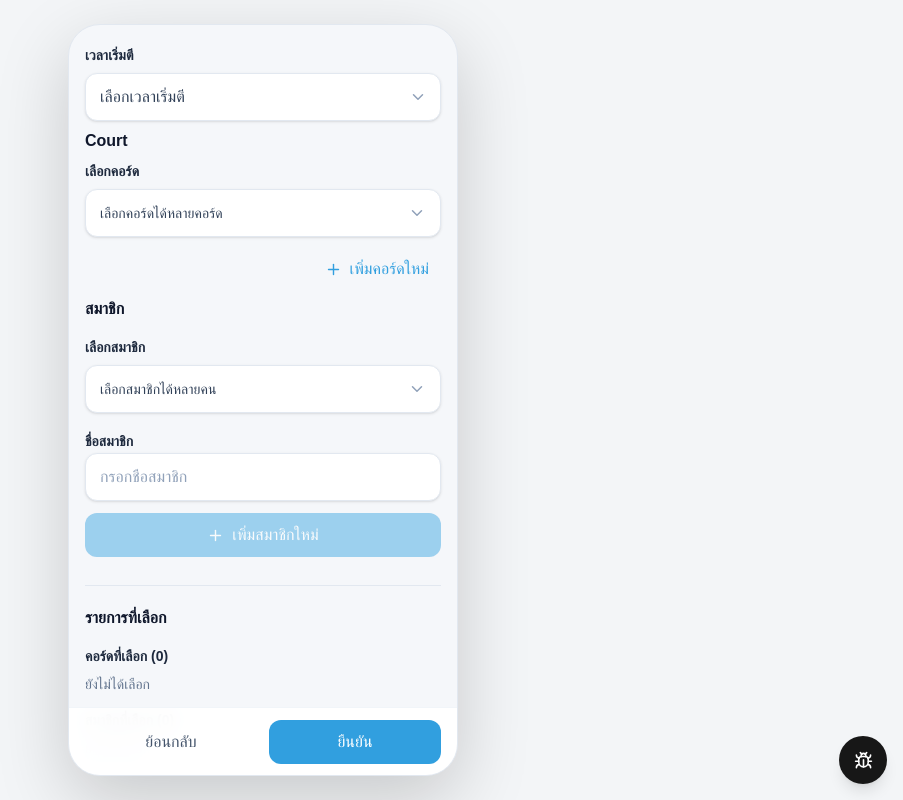
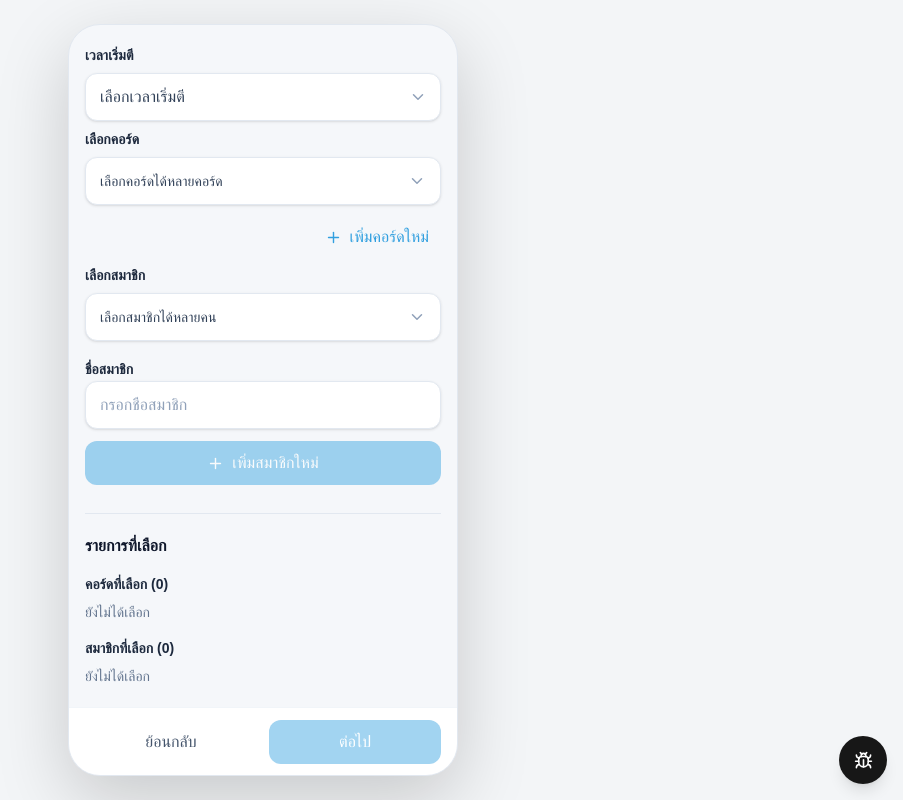
Before and after one commit to atip-mecode/btm, a Next.js app: page /new in a window 1280 px wide. Shown: the whole page, without its empty margins (377-1280 px from the left). Built offline with nearby package versions, Linux system fonts and the light colour scheme.

Commit message:
Add court preparation step

```diff
--- a/src/app/new/page.tsx
+++ b/src/app/new/page.tsx
@@ -1,14 +1,20 @@
 import { CleanLayout } from "@/components/layout/CleanLayout";
-import { BottomActionNavigation } from "@/components/layout/BottomActionNavigation";
 import { NewFlow } from "@/features/courts/components/NewFlow";
+import { parseStartHour } from "@/features/courts/utils/courtSchedule";
 
-export default function NewPage() {
+type NewPageProps = {
+  searchParams: Promise<Record<string, string | string[] | undefined>>;
+};
+
+export default async function NewPage({ searchParams }: NewPageProps) {
+  const params = await searchParams;
+  const parsedStartHour = parseStartHour(params.start);
+  const initialStartHour = parsedStartHour === null ? "" : String(parsedStartHour).padStart(2, "0");
+  const typeValue = typeof params.type === "string" && /^[12]$/.test(params.type) ? params.type : "1";
+
   return (
     <CleanLayout>
-      <main aria-label="สร้างรายการใหม่" className="min-h-0 flex-1 overflow-y-auto pb-[calc(84px+env(safe-area-inset-bottom))]">
-        <NewFlow />
-      </main>
-      <BottomActionNavigation />
+      <NewFlow initialStartHour={initialStartHour} matchType={typeValue} />
     </CleanLayout>
   );
 }
--- /dev/null
+++ b/src/app/prepare/page.tsx
@@ -0,0 +1,28 @@
+import { CleanLayout } from "@/components/layout/CleanLayout";
+import { PrepareCourtsFlow } from "@/features/courts/components/PrepareCourtsFlow";
+import { parseStartHour } from "@/features/courts/utils/courtSchedule";
+
+type PreparePageProps = {
+  searchParams: Promise<Record<string, string | string[] | undefined>>;
+};
+
+export default async function PreparePage({ searchParams }: PreparePageProps) {
+  const params = await searchParams;
+  const courtIdParam = params.courtId;
+  const selectedCourtIds = typeof courtIdParam === "string"
+    ? [courtIdParam]
+    : Array.isArray(courtIdParam)
+      ? courtIdParam
+      : [];
+  const typeValue = typeof params.type === "string" && /^[12]$/.test(params.type) ? params.type : "1";
+
+  return (
+    <CleanLayout>
+      <PrepareCourtsFlow
+        startHour={parseStartHour(params.start)}
+        selectedCourtIds={Array.from(new Set(selectedCourtIds.filter(Boolean)))}
+        matchType={typeValue}
+      />
+    </CleanLayout>
+  );
+}
--- a/src/components/layout/BottomActionNavigation.tsx
+++ b/src/components/layout/BottomActionNavigation.tsx
@@ -2,22 +2,33 @@
 
 import { useRouter } from "next/navigation";
 
-export function BottomActionNavigation() {
+type BottomActionNavigationProps = {
+  onNext?: () => void;
+  onBack?: () => void;
+  nextLabel?: string;
+  nextDisabled?: boolean;
+};
+
+export function BottomActionNavigation({ onNext, onBack, nextLabel = "ต่อไป", nextDisabled = false }: BottomActionNavigationProps) {
   const router = useRouter();
 
   return (
-    <nav aria-label="การทำรายการ" className="fixed inset-x-0 bottom-0 z-30 mx-auto flex h-[calc(68px+env(safe-area-inset-bottom))] w-full max-w-[430px] items-center justify-between gap-3 border-t border-slate-100 bg-white/95 px-4 pb-[env(safe-area-inset-bottom)] backdrop-blur-md sm:absolute sm:max-w-none">
+    <nav aria-label="การทำรายการ" className="fixed inset-x-0 bottom-0 z-30 mx-auto flex h-[calc(68px+env(safe-area-inset-bottom))] w-full max-w-[430px] items-center gap-3 border-t border-slate-100 bg-white/95 px-4 pb-[env(safe-area-inset-bottom)] backdrop-blur-md sm:absolute sm:max-w-none">
       <button
         type="button"
-        onClick={() => router.back()}
+        onClick={onBack ?? (() => router.back())}
         className="flex min-h-11 flex-1 items-center justify-center rounded-xl px-4 text-sm font-semibold text-slate-600 transition-colors hover:bg-slate-100 active:bg-slate-200"
       >ย้อนกลับ</button>
-      <button
-        type="button"
-        className="flex min-h-11 flex-1 items-center justify-center rounded-xl bg-primary px-4 text-sm font-semibold text-white transition-opacity hover:opacity-90 active:opacity-80"
-      >
-        ยืนยัน
-      </button>
+      {onNext ? (
+        <button
+          type="button"
+          onClick={onNext}
+          disabled={nextDisabled}
+          className="flex min-h-11 flex-1 items-center justify-center rounded-xl bg-primary px-4 text-sm font-semibold text-white transition-opacity hover:opacity-90 active:opacity-80 disabled:cursor-not-allowed disabled:opacity-45"
+        >
+          {nextLabel}
+        </button>
+      ) : null}
     </nav>
   );
 }
--- a/src/features/courts/components/CourtForm.tsx
+++ b/src/features/courts/components/CourtForm.tsx
@@ -52,7 +52,6 @@ export function CourtForm({ courts, selectedCourtIds, startHour, isLoading, erro
           <ChevronDown aria-hidden="true" size={18} className="pointer-events-none absolute right-3.5 top-1/2 -translate-y-1/2 text-slate-400" />
         </div>
       </div>
-      <h2 className="text-base font-semibold text-slate-900">Court</h2>
       <MultiSelectField
         id="court-select"
         label="เลือกคอร์ด"
--- a/src/features/courts/components/NewFlow.tsx
+++ b/src/features/courts/components/NewFlow.tsx
@@ -1,20 +1,38 @@
 "use client";
 
 import { useState } from "react";
+import { useRouter } from "next/navigation";
+import { BottomActionNavigation } from "@/components/layout/BottomActionNavigation";
 import { CourtForm } from "@/features/courts/components/CourtForm";
 import { useCourts } from "@/features/courts/hooks/useCourts";
 import { MemberForm } from "@/features/members/components/MemberForm";
 import { useMembers } from "@/features/members/hooks/useMembers";
 import { SelectedChips } from "@/components/forms/SelectedChips";
 
-export function NewFlow() {
-  const [startHour, setStartHour] = useState("");
+type NewFlowProps = {
+  initialStartHour: string;
+  matchType: string;
+};
+
+export function NewFlow({ initialStartHour, matchType }: NewFlowProps) {
+  const router = useRouter();
+  const [startHour, setStartHour] = useState(initialStartHour);
   const courtState = useCourts();
   const memberState = useMembers();
   const selectedCourts = courtState.courts.filter((court) => courtState.selectedCourtIds.includes(court.id));
   const selectedMembers = memberState.members.filter((member) => memberState.selectedMemberIds.includes(member.id));
 
+  function handleNext() {
+    if (!startHour || selectedCourts.length === 0) return;
+
+    const params = new URLSearchParams({ start: startHour, type: matchType });
+    selectedCourts.forEach((court) => params.append("courtId", court.id));
+    router.push(`/prepare?${params.toString()}`);
+  }
+
   return (
+    <>
+      <main aria-label="สร้างรายการใหม่" className="min-h-0 flex-1 overflow-y-auto pb-[calc(84px+env(safe-area-inset-bottom))]">
         <div className="space-y-7 px-4 pb-8 pt-5">
           <section aria-label="ตั้งค่าคอร์ดและสมาชิก" className="flex flex-col gap-1">
             <CourtForm {...courtState} startHour={startHour} onStartHourChange={setStartHour} />
@@ -31,5 +49,11 @@ export function NewFlow() {
             <SelectedChips label="สมาชิกที่เลือก" items={selectedMembers} onRemove={(id) => void memberState.toggleMember(id)} />
           </section>
         </div>
+      </main>
+      <BottomActionNavigation
+        onNext={handleNext}
+        nextDisabled={courtState.isLoading || !startHour || selectedCourts.length === 0}
+      />
+    </>
   );
 }
--- /dev/null
+++ b/src/features/courts/components/PrepareCourtsFlow.tsx
@@ -0,0 +1,80 @@
+"use client";
+
+import { useRouter } from "next/navigation";
+import { BottomActionNavigation } from "@/components/layout/BottomActionNavigation";
+import { useCourts } from "@/features/courts/hooks/useCourts";
+import { calculateCourtEndTime, formatHour } from "@/features/courts/utils/courtSchedule";
+
+type PrepareCourtsFlowProps = {
+  startHour: number | null;
+  selectedCourtIds: string[];
+  matchType: string;
+};
+
+export function PrepareCourtsFlow({ startHour, selectedCourtIds, matchType }: PrepareCourtsFlowProps) {
+  const router = useRouter();
+  const { courts, isLoading } = useCourts();
+  const courtsById = new Map(courts.map((court) => [court.id, court]));
+  const selectedCourts = selectedCourtIds.flatMap((id) => {
+    const court = courtsById.get(id);
+    return court ? [court] : [];
+  });
+
+  function handleBack() {
+    const params = new URLSearchParams({ type: matchType });
+    if (startHour !== null) params.set("start", String(startHour).padStart(2, "0"));
+    router.push(`/new?${params.toString()}`);
+  }
+
+  return (
+    <>
+      <main aria-label="เตรียมคอร์ด" className="min-h-0 flex-1 overflow-y-auto pb-[calc(84px+env(safe-area-inset-bottom))]">
+        <div className="space-y-5 px-4 pb-8 pt-5">
+          <header className="space-y-1">
+            <h1 className="text-lg font-semibold text-slate-900">เตรียมคอร์ด</h1>
+            <p className="text-sm text-slate-500">ตรวจสอบเวลาเริ่มและเวลาสิ้นสุดของแต่ละคอร์ด</p>
+          </header>
+
+          {isLoading ? (
+            <p role="status" className="rounded-xl bg-white p-4 text-sm text-slate-500 shadow-sm">กำลังโหลดคอร์ด…</p>
+          ) : startHour === null ? (
+            <p role="alert" className="rounded-xl border border-amber-100 bg-amber-50 p-4 text-sm text-amber-800">ไม่พบเวลาเริ่มตี กรุณาย้อนกลับไปเลือกเวลา</p>
+          ) : selectedCourts.length === 0 ? (
+            <p className="rounded-xl bg-white p-4 text-sm text-slate-500 shadow-sm">ไม่พบคอร์ดที่เลือก กรุณาย้อนกลับไปเลือกคอร์ด</p>
+          ) : (
+            <section aria-label="รายการคอร์ด" className="flex flex-col gap-3">
+              {selectedCourts.map((court) => {
+                const endTime = calculateCourtEndTime(startHour, court.hours);
+
+                return (
+                  <article key={court.id} className="rounded-2xl border border-slate-100 bg-white p-4 shadow-sm">
+                    <div className="flex items-center justify-between gap-3">
+                      <h2 className="truncate text-base font-semibold text-slate-900">{court.name}</h2>
+                      <span className="shrink-0 rounded-full bg-sky-50 px-3 py-1 text-xs font-semibold text-primary">{court.hours} ชม.</span>
+                    </div>
+                    {endTime ? (
+                      <div className="mt-4 grid grid-cols-2 gap-3">
+                        <div className="rounded-xl bg-slate-50 p-3">
+                          <p className="text-xs text-slate-500">เริ่มตี</p>
+                          <p className="mt-1 text-lg font-semibold text-slate-900">{formatHour(startHour)}</p>
+                        </div>
+                        <div className="rounded-xl bg-slate-50 p-3">
+                          <p className="text-xs text-slate-500">สิ้นสุด</p>
+                          <p className="mt-1 text-lg font-semibold text-slate-900">{endTime.time}</p>
+                          {endTime.daysLater > 0 ? <p className="mt-0.5 text-xs text-slate-500">อีก {endTime.daysLater} วัน</p> : null}
+                        </div>
+                      </div>
+                    ) : (
+                      <p role="alert" className="mt-3 text-sm text-red-600">จำนวนชั่วโมงของคอร์ดนี้ไม่ถูกต้อง</p>
+                    )}
+                  </article>
+                );
+              })}
+            </section>
+          )}
+        </div>
+      </main>
+      <BottomActionNavigation onBack={handleBack} />
+    </>
+  );
+}
--- /dev/null
+++ b/src/features/courts/utils/courtSchedule.ts
@@ -0,0 +1,19 @@
+export function parseStartHour(value: unknown): number | null {
+  if (typeof value !== "string" || !/^(?:[01]\d|2[0-3])$/.test(value)) return null;
+  return Number(value);
+}
+
+export function formatHour(hour: number): string {
+  return `${String(hour).padStart(2, "0")}:00`;
+}
+
+export function calculateCourtEndTime(startHour: number, durationHours: number) {
+  if (!Number.isInteger(startHour) || startHour < 0 || startHour > 23) return null;
+  if (!Number.isInteger(durationHours) || durationHours < 1) return null;
+
+  const totalEndHour = startHour + durationHours;
+  return {
+    time: formatHour(totalEndHour % 24),
+    daysLater: Math.floor(totalEndHour / 24),
+  };
+}
--- a/src/features/members/components/MemberForm.tsx
+++ b/src/features/members/components/MemberForm.tsx
@@ -27,7 +27,6 @@ export function MemberForm({ members, selectedMemberIds, isLoading, error, toggl
 
   return (
     <section className="space-y-4">
-      <h2 className="text-base font-semibold text-slate-900">สมาชิก</h2>
       <MultiSelectField
         id="member-select"
         label="เลือกสมาชิก"
```
Lines whose indentation alone changed are shown as unchanged.
